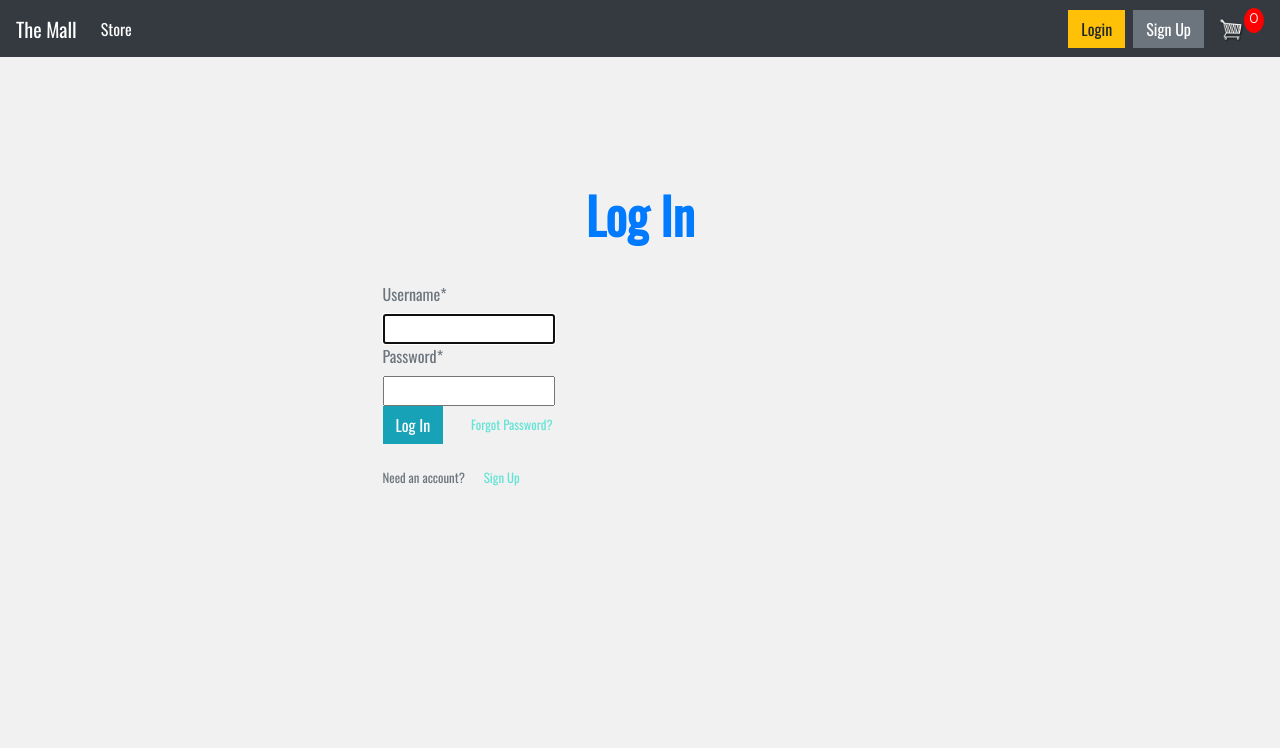
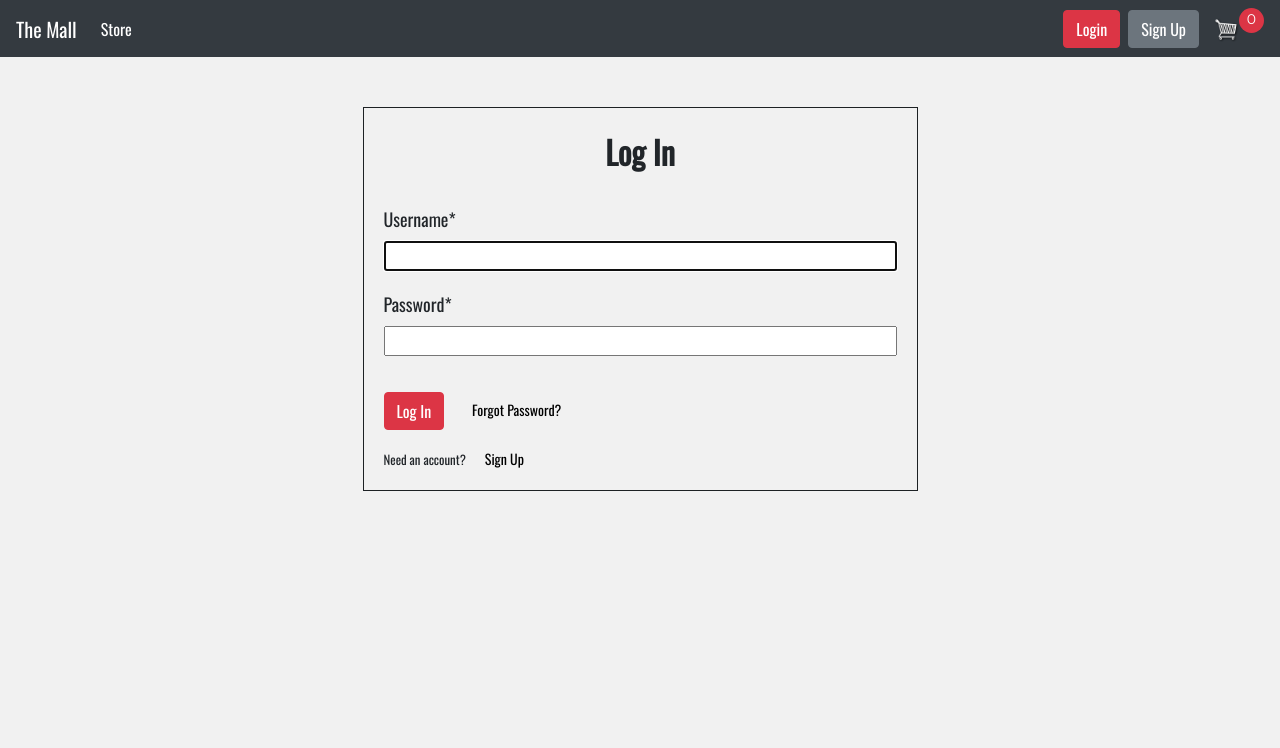
Before and after one commit to quamejnr/Shoecommerce, a Django app: page /accounts/login/ in a window 1280 px wide. Shown: the top 748 px of the page. After the commit the page ends 491 px from the top, so only its background shows below. Run offline with Django 3.2, Linux system fonts and the light colour scheme; some libraries are stand-ins or nearby versions.

Commit message:
Designed the register and log in page and changed the accent colour of the website. Added total cost of items to chekcout page

```diff
--- a/ecommerce/settings.py
+++ b/ecommerce/settings.py
@@ -35,6 +35,7 @@ INSTALLED_APPS = [
     'shop.apps.ShopConfig',
     'users.apps.UsersConfig',
     'crispy_forms',
+    'fontawesome-free',
     'django_countries',
     'django.contrib.admin',
     'django.contrib.auth',
--- a/shop/static/css/main.css
+++ b/shop/static/css/main.css
@@ -51,20 +51,19 @@ h1,h2,h3,h4,h5,h6 {
 	display: block;
 	text-align: center;
 	color:#fff;
-	background-color: red;
-	width: 20px;
+	background-color: #DC3545;
+	width: 25px;
 	height: 25px;
 	border-radius: 50%;
 	font-size: 14px;
+	padding: 1px;
 }
 
 .col-lg-4, .col-lg-6, .col-lg-8, .col-lg-12{
 	margin-top: 10px;
 }
 
-.btn{
-	border-radius: 0;
-}
+
 
 .row-image{
 	width: 100px;
@@ -78,10 +77,12 @@ h1,h2,h3,h4,h5,h6 {
 
 .cart-row{
 	display: flex;
-    align-items: flex-stretch;
+    align-items: center;
     padding-bottom: 10px;
     margin-bottom: 10px;
     border-bottom: 1px solid #ececec;
+    text-align: center;
+
 
 }
 
@@ -124,46 +125,75 @@ footer {
 /* MY CSS */
 /* Register */
         #register_form {
-            width: 50%;
-            margin: 100px auto;
-            border: 1px solid var(--accent);
+            width: 60%;
+            margin: 50px auto;
+            border: 1px solid #1d2124;
             padding: 20px;
+            font-size: 14px;
         }
 
-        #register_form .leg {
-            color: var(--primary);
-            font-size: 50px;
+        #register_form input {
+            width: 100%;
+        }
+
+        #register_form label {
+            font-size: 18px;
+        }
+
+        .leg {
+            font-size: 32px;
             font-weight: bold;
             margin-bottom: 30px;
             text-align: center;
         }
 
         #register_form p {
-            color: var(--secondary);
-            font-size: 20px;
+            font-size: 12px;
         }
 
-        #register_form .forms {
-            color: var(--secondary);
+        .sign {
+            color: #000;
+            font-size: 14px;
         }
 
-        #register_form .reg-footer {
-            margin-top: 20px;
-            color: var(--secondary);
+        .sign:hover {
+            color: #DC3545;
         }
 
-        #register_form .sign {
-            color: rgba(64, 224, 208, 0.8);
-        }
+
 
         #logout_form {
             width: 50%;
             margin: 100px auto;
-            border: 1px solid var(--accent);
+            border: 1px solid #1d2124;
             padding: 20px;
-            color: var(--accent);
         }
 
+
+        #login {
+            width: 50%;
+            margin: 50px auto;
+            border: 1px solid #1d2124;
+            padding: 20px;
+        }
+
+        #login p {
+            font-size: 12px;
+        }
+
+        #login input {
+            width: 100%;
+            margin-bottom: 20px;
+        }
+
+        #login label {
+            font-size: 18px;
+
+        }
+
+        .reg-footer {
+            font-size: 16px;
+        }
 
 /* Product Card */
         .product-card {
@@ -281,12 +311,11 @@ footer {
             left: -15px;
             top: 20px;
             padding: 10px;
-            background-color: rgba(226, 0, 0,.85);
+            background-color: rgba(220, 53, 69, .9);
             border-radius: 15px;
             width: 60px;
             text-align: right;
             box-shadow: #e2004b 0px 7px 30px -10px;
-            opacity: 0.85;
         }
         .card h3 {
             color: white;
@@ -314,5 +343,4 @@ footer {
 
         .card .con-price {
             font-size: 16px;
-            margin-bottom: 50%;
         }
--- a/shop/templates/shop/base.html
+++ b/shop/templates/shop/base.html
@@ -18,7 +18,11 @@
     <link href="https://fonts.googleapis.com/css2?family=Montserrat&family=Oswald&display=swap" rel="stylesheet">
 
 <!--    FontAwesome -->
-    <script src="https://kit.fontawesome.com/a076d05399.js"></script>
+    <script src="{% static 'fontawesome_free/js/all.min.js' %}"></script>
+    <link href="{% static 'fontawesome_free/css/all.min.css' %}" rel="stylesheet" type="text/css">
+    <link href="{% static 'fontawesome_free/css/fontawesome.css' %}" rel="stylesheet" type="text/css">
+    <link href="{% static 'fontawesome_free/css/brands.css' %}" rel="stylesheet" type="text/css">
+    <link href="{% static 'fontawesome_free/css/solid.css' %}" rel="stylesheet" type="text/css">
 
 <!--    Bootstrap Js and Personal Js -->
     <script src="https://ajax.googleapis.com/ajax/libs/jquery/3.5.1/jquery.min.js"></script>
@@ -69,7 +73,7 @@
                 {% if user.is_authenticated %}
                     <a href="{% url 'logout' %}" class="btn btn-secondary">Logout</a>
                 {% else %}
-                    <a href="{% url 'login' %}" class="btn btn-warning mr-2">Login</a>
+                    <a href="{% url 'login' %}" class="btn btn-danger mr-2">Login</a>
                     <a href="{% url 'register' %}" class="btn btn-secondary">Sign Up</a>
 
                 {% endif %}
--- a/users/templates/registration/login.html
+++ b/users/templates/registration/login.html
@@ -1,7 +1,7 @@
 {%extends 'shop/base.html'%}
 {% load crispy_forms_tags %}
 {%block content%}
-   <div id="register_form">
+   <div id="login">
        <form method="POST">
            {% csrf_token %}
            <fieldset>
@@ -10,12 +10,12 @@
                    {{form|crispy}}
                </div>
            </fieldset>
-           <div>
-               <button class="btn btn-info" type="submit">Log In</button>
+           <div class="mt-3">
+               <button class="btn btn-danger" type="submit">Log In</button>
                <small><a class="ml-4 sign" href="{% url 'password_reset' %}">Forgot Password?</a></small>
-               <div class="reg-footer">
+               <div class="reg-footer mt-3">
                    <small>
-                       Need an account? <a class="ml-3 sign" href="">Sign Up</a>
+                       Need an account? <a class="ml-3 sign" href="{% url 'register' %}">Sign Up</a>
                    </small>
                </div>
            </div>
--- a/users/templates/registration/register.html
+++ b/users/templates/registration/register.html
@@ -1,7 +1,7 @@
 {%extends 'shop/base.html'%}
 {% load crispy_forms_tags %}
 {%block content%}
-   <div id="">
+   <div id="register_form">
        <form method="POST">
            {% csrf_token %}
            <fieldset>
@@ -11,8 +11,8 @@
                </div>
            </fieldset>
            <div>
-               <button class="btn btn-info" type="submit">Sign Up</button>
-               <small><a class="ml-4 sign" href="{% url 'login' %}">Log In</a></small>
+               <button class="btn btn-danger" type="submit">Sign Up</button>
+               <small><a class="ml-4 mt-1 sign" href="{% url 'login' %}">Log In</a></small>
 <!--               <div class="reg-footer">-->
 <!--                   <small>-->
 <!--                       Need an account? <a class="ml-3 sign" href="">Sign Up</a>-->
```
Also changed, not shown: shop/templates/shop/cart.html (+9 -4 lines), shop/templates/shop/checkout.html (+7 -7 lines), shop/templates/shop/store.html (+5 -8 lines), db.sqlite3.
